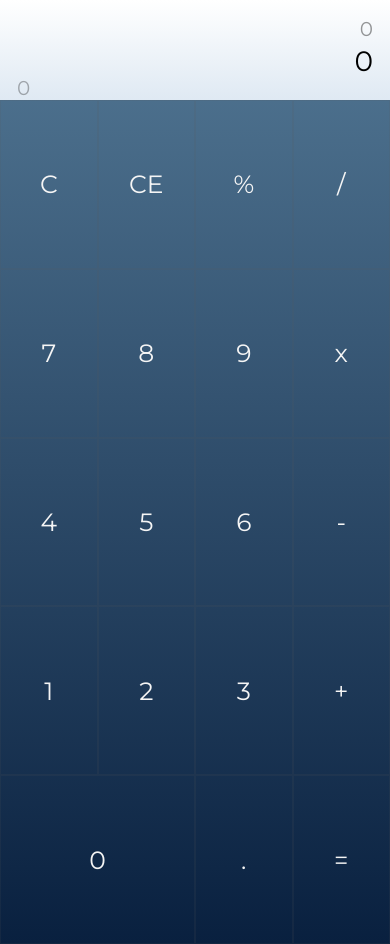
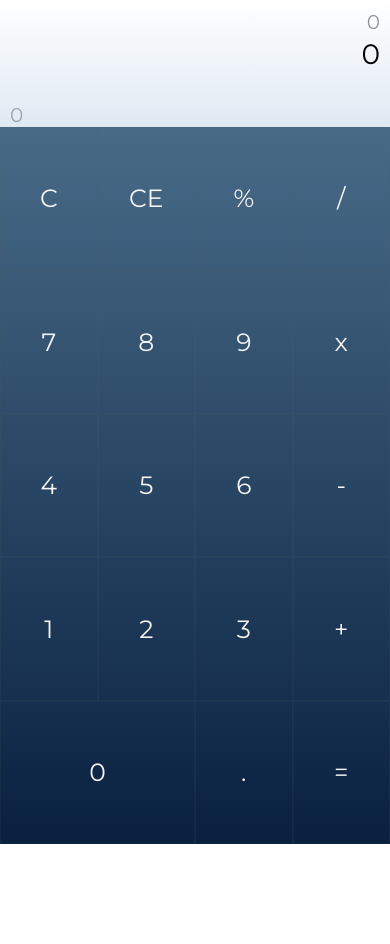
Before and after one commit to euphoricdesign/Js-calculator, a plain HTML site: page index.html in a window 390 px wide. After the commit the page ends 844 px from the top, so only its background shows below. Drawn offline with Linux system fonts and the light colour scheme.

Commit message:
fixing details in mobile

```diff
--- a/style.css
+++ b/style.css
@@ -83,10 +83,6 @@ section {
   }
 
   @media screen and (max-width: 500px) {
-
-      .all_button {
-        height: 100vh;
-      }
       section {
           background: none;
       }
@@ -99,10 +95,14 @@ section {
           font-size: 25px;
       }
       .display {
-          padding: 17px;
+          height: 15vh;
           font-size: 28px;
+          padding: 10px;
       }
       .display-1 {
           margin-bottom: 7px;
       }
+      .all_button {
+        height: 85vh;
+      }
   }
```
